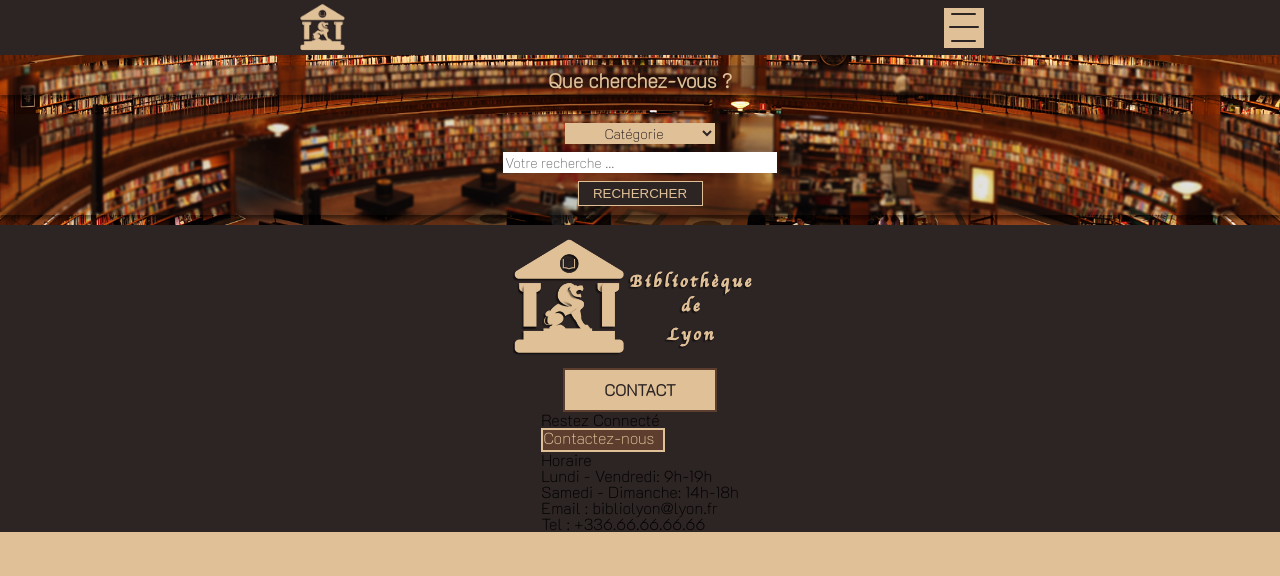
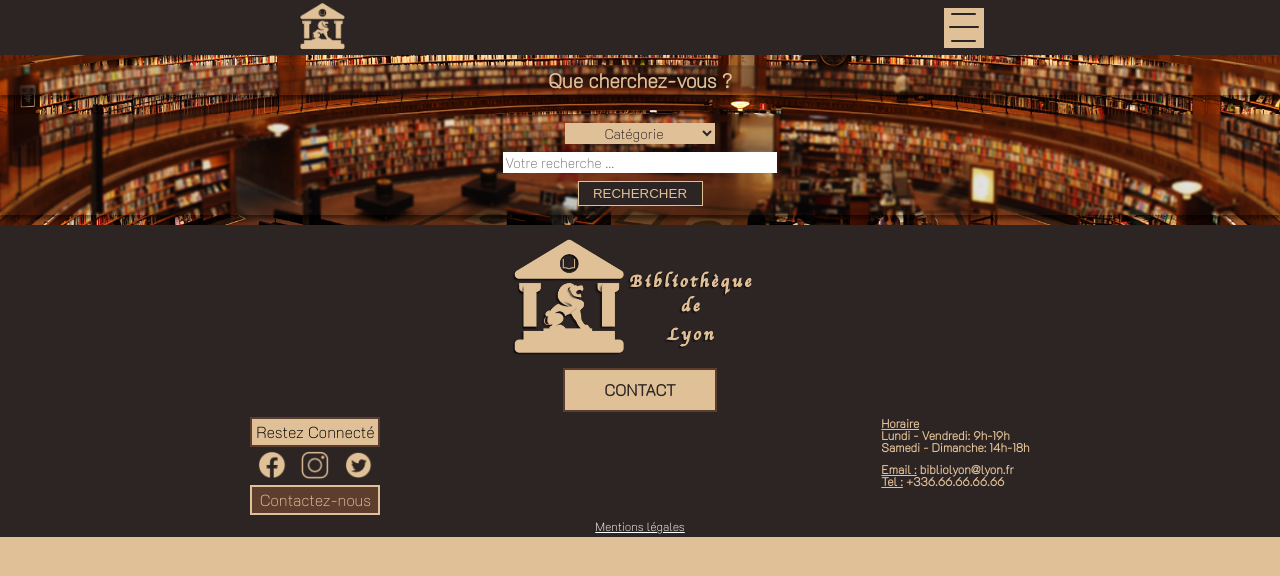
Before and after one commit to KayzPart/Bibliotheque-de-Lyon, a PHP site: template Views/homepage.twig in a window 1280 px wide. Shown: the top 576 px of the page. Run offline with PHP 8.4, Linux system fonts and the light colour scheme; the template is opened without the code that fills it, so the values that code supplies are empty; some libraries are stand-ins or nearby versions.

Commit message:
header footer searchbar finish

```diff
--- a/Views/Templates/css/style.css
+++ b/Views/Templates/css/style.css
@@ -54,7 +54,7 @@ body {
   background: #E0C097;
 }
 
-#headermain {
+.headerhome {
   display: -webkit-box;
   display: -ms-flexbox;
   display: flex;
@@ -68,15 +68,11 @@ body {
   width: 100vw;
 }
 
-#headermain > a {
+.logoh {
   height: 55px;
 }
 
-#headermain > a > .logo {
-  height: 55px;
-}
-
-#headermain > .menubg {
+.menubg {
   height: 40px;
   width: 40px;
   background-color: #E0C097;
@@ -94,17 +90,17 @@ body {
           align-items: center;
 }
 
-#headermain > .menubg > .line, #headermain > .menubg > .linecenter {
+.menubg > .line, .menubg > .linecenter {
   height: 2px;
   background-color: #2D2424;
   border-radius: 2px;
 }
 
-#headermain > .menubg > .line {
+.menubg > .line {
   width: 25px;
 }
 
-#headermain > .menubg > .linecenter {
+.menubg > .linecenter {
   width: 30px;
 }
 
@@ -263,36 +259,54 @@ body {
   color: #2D2424;
 }
 
-#footermain > .logocontact > .socialnkhor {
+#footermain .socialnkhor {
   display: -webkit-box;
   display: -ms-flexbox;
   display: flex;
   -ms-flex-pack: distribute;
       justify-content: space-around;
   margin-top: 5px;
+  width: 100%;
 }
 
-#footermain > .logocontact > .socialnkhor > .social > .title {
+#footermain .socialnkhor > .social > .title {
   width: 120px;
   height: 20px;
+  text-align: center;
+  line-height: 20px;
+  padding: 3px;
   background: #E0C097;
   border: 2px solid #5C3D2E;
 }
 
-#footermain > .logocontact > .socialnkhor > .social > .logosocial {
+#footermain .socialnkhor > .social > .logosocial {
   display: -webkit-box;
   display: -ms-flexbox;
   display: flex;
   -ms-flex-pack: distribute;
       justify-content: space-around;
+  padding: 3px 0;
 }
 
-#footermain > .logocontact > .socialnkhor > .social > .logosocial > .logoS {
+#footermain .socialnkhor > .social > .logosocial > a > .logoS {
   width: 30px;
 }
 
-#footermain > .logocontact > .socialnkhor > .horaire {
+#footermain .socialnkhor > .horaire {
   color: #E0C097;
+}
+
+#footermain .socialnkhor > .horaire > p {
+  font-size: 12px;
+  font-weight: bold;
+}
+
+#footermain .socialnkhor > .horaire > p > span {
+  text-decoration: underline;
+}
+
+#footermain .socialnkhor > .horaire > #hor {
+  margin-bottom: 10px;
 }
 
 .imglogo {
@@ -302,9 +316,18 @@ body {
 .contact {
   width: 120px;
   height: 20px;
+  text-align: center;
+  line-height: 20px;
   background: #5C3D2E;
   border: 2px solid #E0C097;
   color: #E0C097;
+  padding: 3px;
+}
+
+.mention {
+  color: white;
+  font-size: 12px;
+  margin: 5px 0px;
 }
 
 .imgbook {
--- a/Views/Templates/css/style.scss
+++ b/Views/Templates/css/style.scss
@@ -1,35 +1,37 @@
 @import 'reset.scss';
+
+$bgb : #2D2424;
+$bgbtn : #5C3D2E;
+$color : #E0C097;
 
 body{
     font-family: 'K2D';
-    background: #E0C097;
+    background: $color;
 }
 
 // -----HEADER------
-#headermain{
+.headerhome{
     display: flex;
     justify-content: space-around;
     align-items: center;
-    background-color: #2D2424;
+    background-color: $bgb;
     height: 55px;
     width: 100vw;
-    &>a{
-        height: 55px;
-        &>.logo{
+}
+.logoh{
     height: 55px;
 }
-    }
-    &>.menubg{
+.menubg{
     height: 40px;
     width: 40px;
-        background-color: #E0C097;
+    background-color: $color;
     display: flex;
     flex-direction: column;
     justify-content: space-around;
     align-items: center;
     &>.line, &>.linecenter{
         height: 2px;
-            background-color: #2D2424;
+        background-color: $bgb;
         border-radius: 2px;
     }
     &>.line{
@@ -39,7 +41,6 @@ body{
         width: 30px;
     }
 }
-}
 .menumobile{
     position: fixed;
     z-index: 1000;
@@ -47,7 +48,7 @@ body{
     right: 0;
     width: 100vw;
     height: 100vh;
-    background-color: #2D2424;
+    background-color: $bgb;
     transition: transform 0.5s ease-in-out;
     transform: translateX(100vw);
     &> ul{
@@ -57,7 +58,7 @@ body{
             &> a{
                 font-size: 25px;
                 text-decoration: none;
-                color: #E0C097;
+                color: $color;
             }
         }
     }
@@ -68,7 +69,7 @@ body{
 .close{
     font-size: 36px;
     font-weight: bolder;
-    color: #E0C097;
+    color: $color;
     margin: 10px;
 }
 
@@ -93,17 +94,17 @@ body{
     &> label{
         font-size: 20px;
         font-weight: 900;
-        color: #E0C097;
+        color: $color;
     }
     &> .selectcat, &> .inpsearchbar, &> .btnsub{
         margin: 4px auto;
     }
     &> .selectcat{
         width: 150px;
-        background: #E0C097;
+        background: $color;
         font-family: 'K2D';
         font-size: 14px;
-        color: #2D2424;
+        color: $bgb;
         text-align: center;
         border: none;
     }
@@ -117,15 +118,15 @@ body{
         width: 125px;
         height: 25px;
         border-radius: 0px;
-        border: 1px solid #E0C097;
-        background: #2D2424;
-        color: #E0C097;
+        border: 1px solid $color;
+        background: $bgb;
+        color: $color;
     }
 }
 
 // ------FOOTER-------
 #footermain{
-    background: #2D2424;
+    background: $bgb;
     display: flex;
     flex-direction: column;
     justify-content: space-around;
@@ -137,37 +138,55 @@ body{
         &>.contacttitle{
             width: 150px;
             height: 40px;
-            border: 2px solid #5C3D2E;
+            border: 2px solid $bgbtn;
             line-height: 40px;
             text-align: center;
-            background: #E0C097;
+            background: $color;
             &> h3{
                 font-size: 16px;
                 font-weight: bolder;
-                color: #2D2424;
+                color: $bgb;
             }
     }
-    &>.socialnkhor{
+}
+.socialnkhor{
     display: flex;
     justify-content: space-around;
     margin-top: 5px;
+    width: 100%;
     &>.social{
         &>.title{
             width: 120px;
             height: 20px;
-                background: #E0C097;
-                border: 2px solid #5C3D2E;
+            text-align: center;
+            line-height: 20px;
+            padding: 3px;
+            background: $color;
+            border: 2px solid $bgbtn;
         }
         &>.logosocial{
             display: flex;
             justify-content: space-around;
+            padding: 3px 0;
+            &>a{
                 &>.logoS{
                     width: 30px;
                 }
             }
+
+        }
     }
     &>.horaire{
-            color: #E0C097;
+        color: $color;
+        &>p{
+            font-size: 12px;
+            font-weight: bold;
+            &>span{
+                text-decoration: underline;
+            }
+        }
+        &>#hor{
+            margin-bottom: 10px;
         }
     }
 }
@@ -179,9 +198,17 @@ body{
 .contact{
     width: 120px;
     height: 20px;
-    background: #5C3D2E;
-    border: 2px solid #E0C097;
-    color: #E0C097;
+    text-align: center;
+    line-height: 20px;
+    background: $bgbtn;
+    border: 2px solid $color;
+    color: $color;
+    padding: 3px;
+}
+.mention{
+    color: white;
+    font-size: 12px;
+    margin: 5px 0px;
 }
 .imgbook{
     width: 130px;
--- a/Views/Templates/footer/footer.twig
+++ b/Views/Templates/footer/footer.twig
@@ -9,19 +9,20 @@
         <div class="social">
             <div class="title"><h4>Restez Connecté</h4></div>
             <div class="logosocial">
-                {# <a href=""><img class="logoS" src="./Views/Templates/asset/facebook.png" alt=""></a>
+                <a href=""><img class="logoS" src="./Views/Templates/asset/facebook.png" alt=""></a>
                 <a href=""><img class="logoS" src="./Views/Templates/asset/insta.png" alt=""></a>
-                <a href=""><img class="logoS" src="./Views/Templates/asset/twitter.png" alt=""></a> #}
+                <a href=""><img class="logoS" src="./Views/Templates/asset/twitter.png" alt=""></a>
             </div>
             <div class="contact">Contactez-nous</div>
         </div>
         <div class="horaire">
-            <p>Horaire</p>
+            <p><span>Horaire</span></p>
             <p>Lundi - Vendredi: 9h-19h</p>
-            <p>Samedi - Dimanche: 14h-18h</p>
+            <p id="hor">Samedi - Dimanche: 14h-18h</p>
             <p><span>Email :</span> bibliolyon@lyon.fr</p>
             <p><span>Tel :</span> +336.66.66.66.66</p>
         </div>
     </div>
+    <a class="mention" href="./">Mentions légales</a>
 </footer>
 <script src="./Views/Templates/js/main.js"></script>
--- a/Views/Templates/header/header.twig
+++ b/Views/Templates/header/header.twig
@@ -1,7 +1,6 @@
-
-<header id="headermain">
+<header class="headerhome">
     <a href="./">
-        <img src="./Views/Templates/asset/logobilbioblack.png" alt="coucou" class="logo">
+        <img src="./Views/Templates/asset/logobilbioblack.png" alt="coucou" class="logoh">
     </a>
     <div class="menubg">
         <div class="line"></div>
```
Also changed, not shown: 1 other file. Lines whose indentation alone changed are shown as unchanged.
